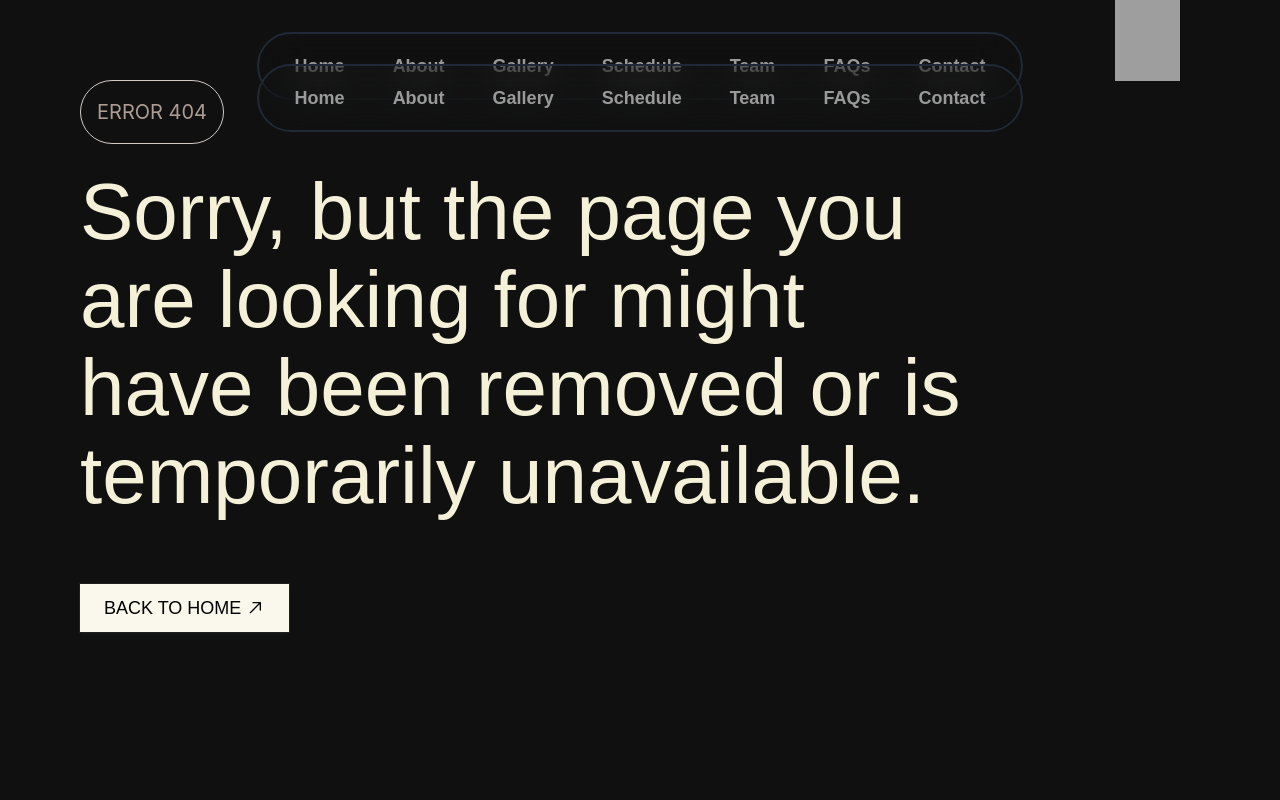
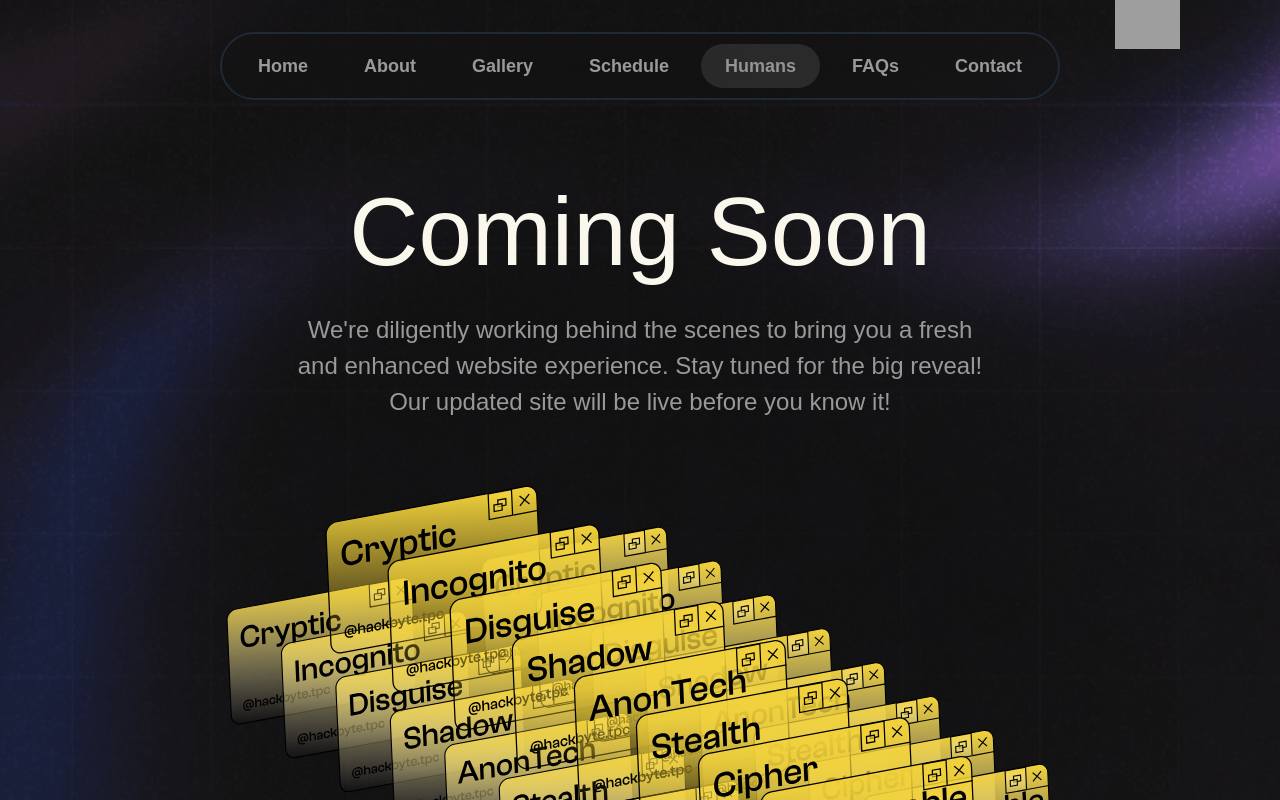
Before and after one commit to BitByte-TPC/hackbyte, a Next.js app: page /humans in a window 1280 px wide. Before the commit this address had no page. Shown: the top 800 px of the page. Built offline with nearby package versions, Linux system fonts and the light colour scheme; grey boxes are pictures that could not be loaded; a web font is replaced by a local one.

Commit message:
layout fix

```diff
--- a/app/about/page.jsx
+++ b/app/about/page.jsx
@@ -1,6 +1,5 @@
 import Image from "next/image";
 import aboutImg1 from "@/public/aboutPage/about_img1.webp";
-import Navbar from "@/components/Navbar";
 import Footer from "@/components/Footer";
 import NewsLetter from "@/components/NewsLetter";
 import CircleAnimation from "@/components/CircleAnimation";
--- a/app/contact/page.jsx
+++ b/app/contact/page.jsx
@@ -1,4 +1,3 @@
-import Navbar from "@/components/Navbar";
 import Footer from "@/components/Footer";
 import CircleAnimation from "@/components/CircleAnimation";
 
--- a/app/gallery/page.jsx
+++ b/app/gallery/page.jsx
@@ -1,6 +1,5 @@
 import React from "react";
 import dynamic from "next/dynamic";
-import Navbar from "@/components/Navbar";
 import Footer from "@/components/Footer";
 import banner from "@/public/galleryPage/banner.jpg";
 import ImageLoading from "../../components/ImageLoader";
--- a/app/team/page.jsx
+++ b/app/humans/page.jsx
@@ -1,8 +1,7 @@
-import Navbar from "@/components/Navbar";
 import ComingSoon from "@/components/ComingSoon";
 
 export const metadata = {
-  title: "Team | HackByte",
+  title: "Humans | HackByte",
 };
 
 export default function Team() {
--- a/app/not-found.jsx
+++ b/app/not-found.jsx
@@ -1,4 +1,3 @@
-import Navbar from "@/components/Navbar";
 import Footer from "@/components/Footer";
 import { Button } from "@/components/ui/button";
 import CircleAnimation from "@/components/CircleAnimation";
@@ -10,9 +9,8 @@ export default function NotFound() {
     <>
       <div
         class="bg-[#101010] flex flex-col min-h-fit
-        p-4 md:pt-8 md:pb-48 lg:px-0"
+        p-4 md:pb-64 lg:px-0 md:pt-24 pt-16"
       >
-        <Navbar />
         <div
           className="flex flex-col items-start gap-12 xl:gap-16 px-4 pt-20
           md:px-8 lg:px-20 2xl:px-40 lg:pt-12"
--- a/app/schedule/page.jsx
+++ b/app/schedule/page.jsx
@@ -1,4 +1,3 @@
-import Navbar from "@/components/Navbar";
 import ComingSoon from "@/components/ComingSoon";
 
 export const metadata = {
--- a/components/CircleAnimation/index.jsx
+++ b/components/CircleAnimation/index.jsx
@@ -16,7 +16,7 @@ export default function CircleAnimation() {
   useEffect(() => {
     const rotationInterval = setInterval(() => {
       setCurrentIndex((prevIndex) => (prevIndex + 1) % images.length);
-    }, 4000);
+    }, 2000);
 
     return () => {
       clearInterval(rotationInterval);
--- a/components/Footer/index.jsx
+++ b/components/Footer/index.jsx
@@ -18,7 +18,7 @@ const Footer = () => {
     { label: "About", href: "/about" },
     { label: "Gallery", href: "/gallery" },
     { label: "Schedule", href: "/schedule" },
-    { label: "Team", href: "/team" },
+    { label: "Humans", href: "/humans" },
     { label: "FAQs", href: "/faq" },
     { label: "Contact Us", href: "/contact" },
   ];
--- a/components/Navbar/index.jsx
+++ b/components/Navbar/index.jsx
@@ -13,7 +13,7 @@ const navigationItems = [
   { label: "About", href: "/about" },
   { label: "Gallery", href: "/gallery" },
   { label: "Schedule", href: "/schedule" },
-  { label: "Team", href: "/team" },
+  { label: "Humans", href: "/humans" },
   { label: "FAQs", href: "/faq" },
   { label: "Contact", href: "/contact" },
 ];
@@ -23,7 +23,8 @@ const NavItem = ({ label, href }) => {
 
   return (
     <div
-      className={`group relative text-[#9A9A9A] py-2 rounded-full px-6 transition-all ease-in-out  focus-visible:outline-2 ${
+      className={`group relative text-[#9A9A9A] font-[600] px-6 py-2
+      rounded-full transition-all ease-in-out focus-visible:outline-2 ${
         pathname === href ? "" : "hover:bg-[#FFFFFF10]"
       }`}
     >
@@ -51,7 +52,7 @@ export default function Navbar() {
 
   return (
     <>
-      <nav className="absolute w-full px-4 pt-8 flex items-center lg:justify-center font-[600] ">
+      <nav className="absolute w-full flex items-center lg:justify-center px-4 pt-8">
         <Image
           src={HBMobileLogo}
           alt="Hackathon-Mobile-Logo"
@@ -61,7 +62,7 @@ export default function Navbar() {
         <div
           className="hidden h-10 lg:flex lg:justify-center lg:items-center
             px-3 py-8 rounded-full border-2 border-solid border-gray-800
-            bg-opacity-60 backdrop-blur-xl"
+            bg-opacity-60 backdrop-blur-xl space-x-2"
         >
           {navigationItems.map(({ label, href }) => (
             <NavItem key={label} label={label} href={href} />
@@ -69,8 +70,8 @@ export default function Navbar() {
         </div>
         <a
           id="mlh-trust-badge"
-          className="block absolute top-0 w-[10%] z-10000 max-w-[65px] md:max-w-[80px] lg:max-w-[65px]
-            min-w-[60px] right-[100px] md:right-[150px] lg:right-[60px] xl:right-[100px]"
+          className="block absolute top-0 w-[10%] z-10000 max-w-[65px] min-w-[60px]
+            right-[100px] md:right-[120px] lg:right-[30px] xl:right-[100px]"
           href="https://mlh.io/na?utm_source=na-hackathon&utm_medium=TrustBadge&utm_campaign=2024-season&utm_content=white"
           target="_blank"
         >
--- a/components/NewsLetter/index.jsx
+++ b/components/NewsLetter/index.jsx
@@ -78,7 +78,7 @@ export default function NewsLetter() {
               className="self-stretch text-slate-600 text-lg md:text-base lg:text-xl
               font-normal font-['Inter'] leading-[1.75rem]"
             >
-              Sign up for the very best tutorials and the latest news.
+              Sign up to receive updates on our latest events.
             </div>
           </div>
 
```
Also changed, not shown: app/faq/page.jsx (+5 -3 lines), 1 other file (tests, documents, lock files or other folders).
